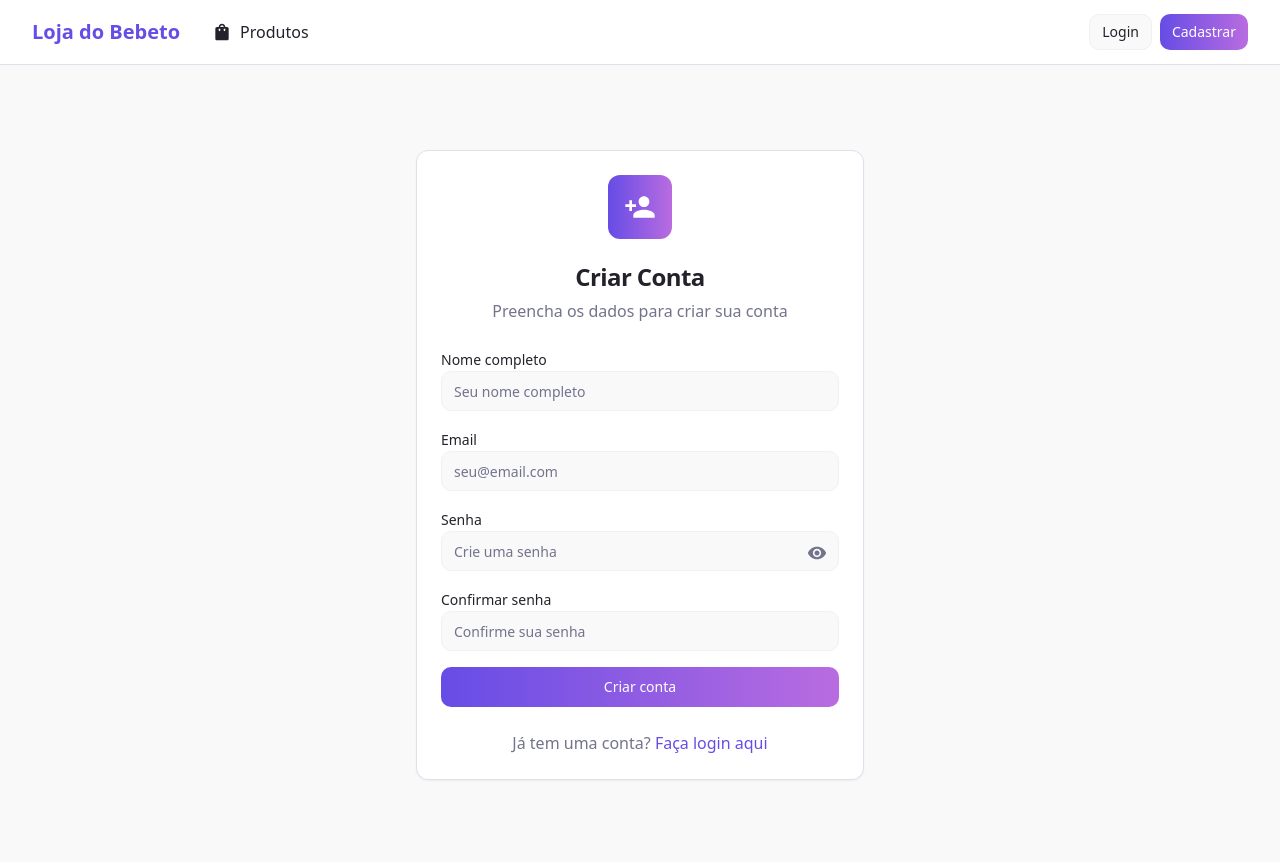
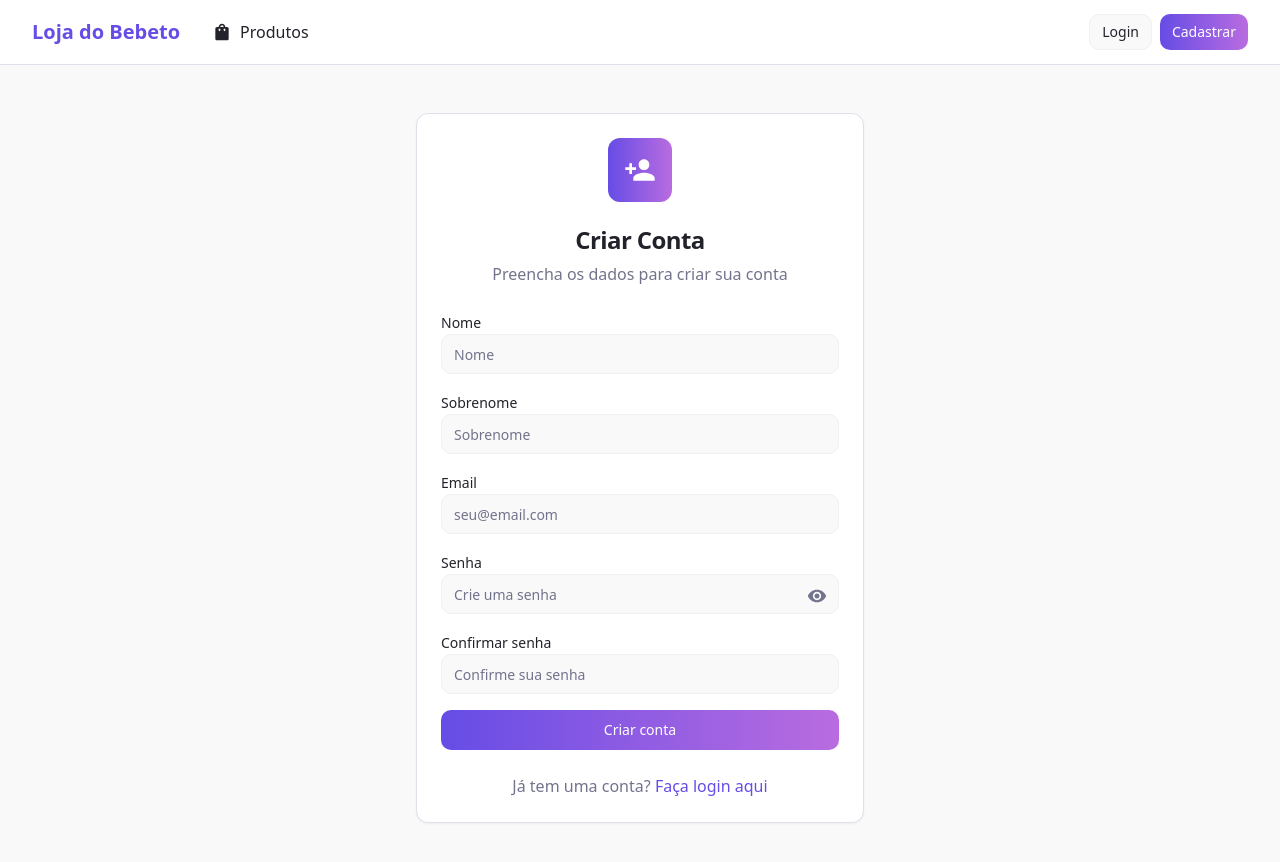
Before and after one commit to roberto-cassio/Product-API, a React (Create React App) app in the folder ui/products-api/: page /signup in a window 1280 px wide. Shown: the top 862 px of the page. Built offline with nearby package versions, Linux system fonts and the light colour scheme.

Commit message:
fix: fixed fields on register

```diff
--- a/ui/products-api/src/contexts/AuthContext.js
+++ b/ui/products-api/src/contexts/AuthContext.js
@@ -24,7 +24,6 @@ export const AuthProvider = ({ children }) => {
   }, []);
 
   const login = async (email, password) => {
-    // Simulação de login
     const users = JSON.parse(localStorage.getItem('users') || '[]');
     const foundUser = users.find((u) => u.email === email && u.password === password);
     if (foundUser) {
--- a/ui/products-api/src/pages/Register.js
+++ b/ui/products-api/src/pages/Register.js
@@ -9,6 +9,7 @@ import { PersonAdd, Visibility, VisibilityOff } from '@mui/icons-material';
 
 const Register = () => {
   const [name, setName] = useState('');
+  const [surname, setSurname] = useState('');
   const [email, setEmail] = useState('');
   const [password, setPassword] = useState('');
   const [confirmPassword, setConfirmPassword] = useState('');
@@ -25,7 +26,8 @@ const Register = () => {
     }
 
     setLoading(true);
-    const success = await register(name, email, password);
+  const fullName = `${name} ${surname}`.trim();
+  const success = await register(fullName, email, password);
     if (success) {
       navigate('/login');
     }
@@ -47,13 +49,25 @@ const Register = () => {
         <CardContent>
           <form onSubmit={handleSubmit} className="space-y-4">
             <div>
-              <Label htmlFor="name">Nome completo</Label>
+              <Label htmlFor="name">Nome</Label>
               <Input
                 id="name"
                 type="text"
                 value={name}
                 onChange={(e) => setName(e.target.value)}
-                placeholder="Seu nome completo"
+                placeholder="Nome"
+                className="input-modern"
+                required
+              />
+            </div>
+            <div>
+              <Label htmlFor="surname">Sobrenome</Label>
+              <Input
+                id="surname"
+                type="text"
+                value={surname}
+                onChange={(e) => setSurname(e.target.value)}
+                placeholder="Sobrenome"
                 className="input-modern"
                 required
               />
```
